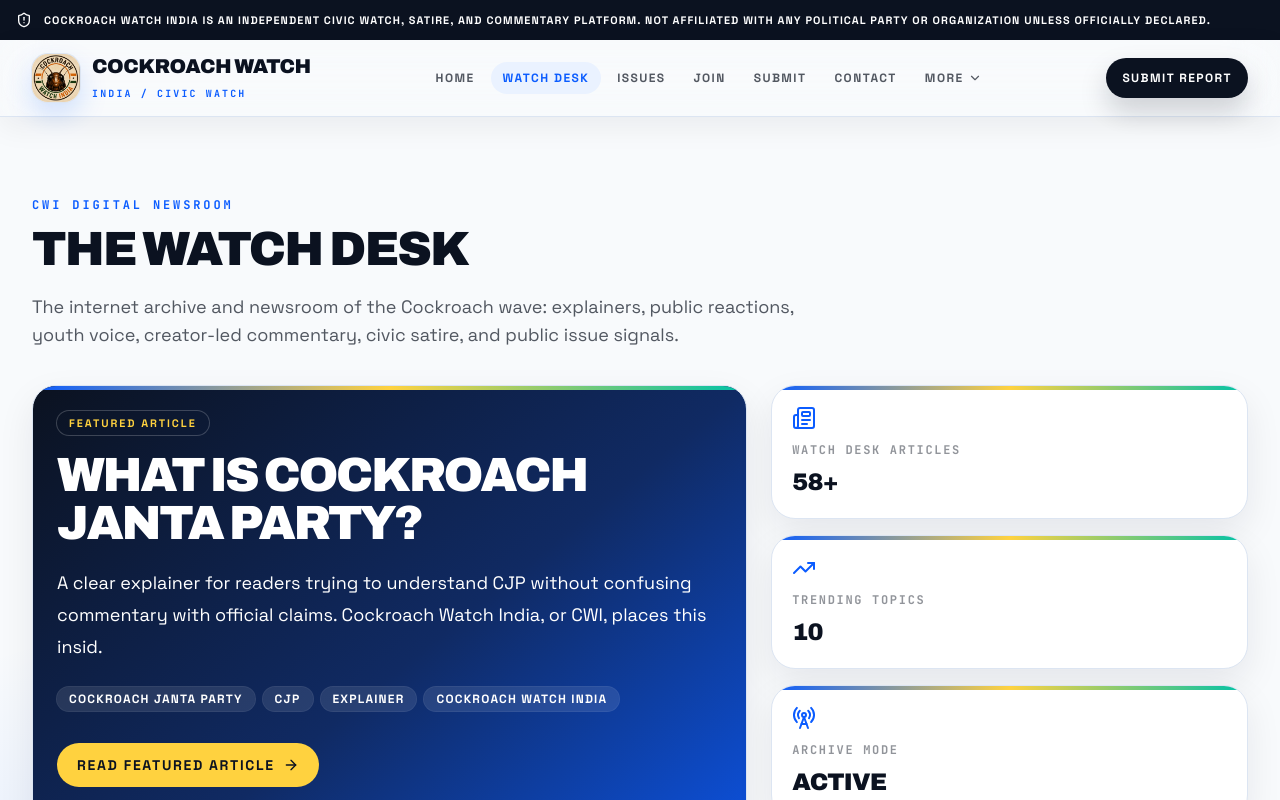
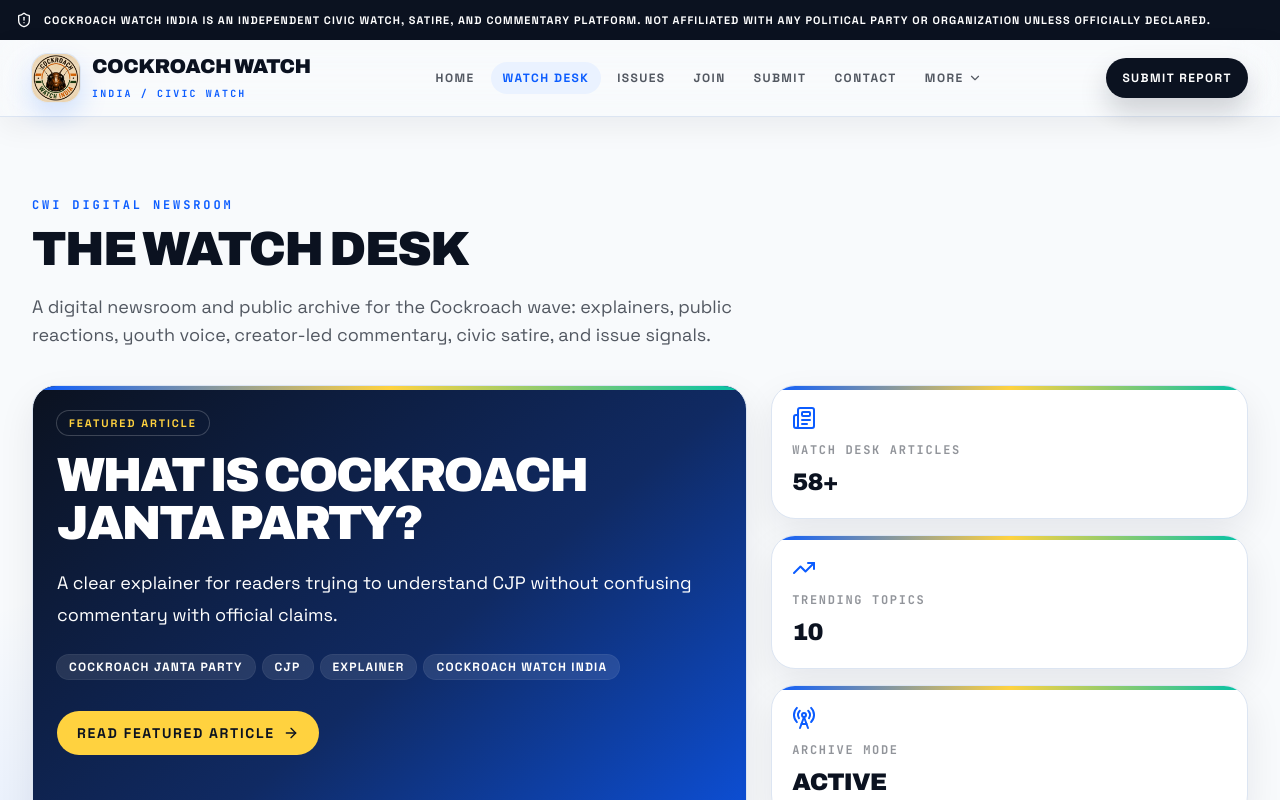
Before and after one commit to callmepnj/CWI, a Next.js app: page /watch-desk in a window 1280 px wide. Shown: the top 800 px of the page. Built offline with nearby package versions, Linux system fonts and the light colour scheme.

Commit message:
Polish Watch Desk editorial copy

```diff
--- a/app/page.tsx
+++ b/app/page.tsx
@@ -177,7 +177,7 @@
           <Link href="/issues">Explore public issues tracked by CWI</Link>
         </Button>
       </Section>
-      <Section eyebrow="Watch Desk" title="Watch Desk" subtitle="Verified notes, explainers, public reactions, corrections, and movement updates.">
+      <Section eyebrow="Watch Desk" title="Watch Desk" subtitle="Editorial notes, explainers, public reactions, corrections, and archive updates from CWI.">
         <div className="mb-6 rounded-[2rem] border border-line bg-gradient-to-br from-ink via-[#102a63] to-royal p-6 text-white shadow-soft">
           <CardLabel className="bg-white/12 text-saffron ring-white/15">Featured article hero</CardLabel>
           <h3 className="font-display text-4xl font-black uppercase leading-tight tracking-[-0.04em]">{featuredPost.title}</h3>
@@ -195,7 +195,7 @@
           </Card>
           <Card>
             <CardLabel>Most discussed issue</CardLabel>
-            <p className="font-display text-3xl font-black uppercase leading-tight">Youth frustration and public memory</p>
+            <p className="font-display text-3xl font-black uppercase leading-tight">Public frustration and memory</p>
             <p className="mt-3 leading-7 text-ink/70">Tracked through civic satire, creator commentary, public reaction, and submitted issue signals.</p>
           </Card>
           <Card>
@@ -206,7 +206,7 @@
           <Card>
             <CardLabel>Viral tracker</CardLabel>
             <p className="font-display text-3xl font-black uppercase leading-tight">Publicly circulating</p>
-            <p className="mt-3 leading-7 text-ink/70">CWI labels developing trends carefully and avoids treating viral claims as confirmed facts.</p>
+            <p className="mt-3 leading-7 text-ink/70">CWI labels developing trends carefully and does not treat viral claims as confirmed facts.</p>
           </Card>
         </div>
 
--- a/app/watch-desk/[slug]/page.tsx
+++ b/app/watch-desk/[slug]/page.tsx
@@ -247,7 +247,7 @@
               <CardLabel>Author</CardLabel>
               <h2 className="font-display text-2xl font-black uppercase tracking-[-0.03em]">{post.author}</h2>
               <p className="mt-4 leading-7 text-ink/70">
-                CWI&apos;s editorial desk documents youth voice, public issues, civic satire, creator-led commentary, and the Cockroach wave with public-interest context.
+                CWI&apos;s editorial desk documents youth voice, public issues, civic satire, creator-led commentary, and the Cockroach wave with public-interest context and careful labels.
               </p>
               <Link href="/about" className="mt-5 inline-flex items-center gap-2 font-mono text-xs font-black uppercase tracking-[0.14em] text-royal">
                 About CWI <ArrowRight className="h-4 w-4" />
--- a/app/watch-desk/page.tsx
+++ b/app/watch-desk/page.tsx
@@ -17,7 +17,7 @@
 export const metadata = createMetadata({
   title: "CWI Watch Desk - Updates, Explainers & Civic Notes",
   description:
-    "Read Cockroach Watch India updates, explainers, public reactions, youth voice stories, fact-check notes, creator spotlights, and Cockroach wave archive posts.",
+    "Read CWI Watch Desk explainers, public reaction notes, youth voice stories, fact-check briefs, creator spotlights, and Cockroach wave archive posts.",
   path: "/watch-desk"
 });
 
@@ -31,7 +31,7 @@
         eyebrow="CWI Digital Newsroom"
         title="The Watch Desk"
         titleAs="h1"
-        subtitle="The internet archive and newsroom of the Cockroach wave: explainers, public reactions, youth voice, creator-led commentary, civic satire, and public issue signals."
+        subtitle="A digital newsroom and public archive for the Cockroach wave: explainers, public reactions, youth voice, creator-led commentary, civic satire, and issue signals."
       >
         <div className="grid gap-6 lg:grid-cols-[1.2fr_0.8fr]">
           <Card className="bg-gradient-to-br from-ink via-[#102a63] to-royal text-white">
@@ -62,7 +62,7 @@
         </div>
       </Section>
 
-      <Section eyebrow="Watch Desk Highlights" title="Trending newsroom notes">
+      <Section eyebrow="Watch Desk Highlights" title="Editor-selected newsroom notes">
         <div className="grid gap-6 md:grid-cols-3">
           {highlights.map((post) => (
             <WatchDeskCard key={post.slug} post={post} />
@@ -70,7 +70,7 @@
         </div>
       </Section>
 
-      <Section eyebrow="Archive Search" title="All Watch Desk articles" subtitle="Filter by category, search topic clusters, and read CWI&apos;s public-interest archive of the Cockroach wave.">
+      <Section eyebrow="Archive Search" title="All Watch Desk articles" subtitle="Filter by category, search topic clusters, and read CWI's public-interest archive of the Cockroach wave.">
         <WatchDeskGrid posts={posts} />
       </Section>
     </>
--- a/data/posts.ts
+++ b/data/posts.ts
@@ -63,7 +63,7 @@
 const author = "Cockroach Watch India Editorial Desk";
 const publishDate = "2026-05-21";
 const coreDisclaimer =
-  "Cockroach Watch India is an independent civic watch, satire, and commentary platform. This article discusses publicly circulating trends, satire, public reactions, and civic commentary. Claims should not be treated as legal findings or official statements unless verified.";
+  "Cockroach Watch India is an independent civic watch, satire, and commentary platform. This article may discuss publicly circulating trends, satire, public reactions, and civic commentary. It should not be read as a legal finding, official statement, or verified claim unless clearly marked as such.";
 
 const articleSeeds: ArticleSeed[] = [
   {
@@ -101,11 +101,11 @@
     tags: ["Gen Z politics India", "political satire", "youth voice"]
   },
   {
-    title: "Why Main Bhi Cockroach exploded online",
+    title: "Why Main Bhi Cockroach spread online",
     slug: "why-main-bhi-cockroach-exploded-online",
     category: "Digital Culture",
     focus: "the spread of the Main Bhi Cockroach phrase across online spaces",
-    angle: "A phrase can travel when people see themselves inside it and repeat it as identity, not only as comedy.",
+    angle: "A phrase travels when people see themselves inside it and repeat it as identity, not just as a joke.",
     tags: ["Main Bhi Cockroach", "viral phrase", "digital culture"],
     verificationStatus: "Reported"
   },
@@ -118,16 +118,16 @@
     tags: ["meme politics India", "youth culture", "politics"]
   },
   {
-    title: "What happened to CJP on X?",
+    title: "CJP on X: what the public conversation shows",
     slug: "what-happened-to-cjp-on-x",
     category: "Public Reaction",
     focus: "public discussion around CJP on X and other platforms",
-    angle: "The visible conversation around CJP should be read with care: screenshots, posts, and claims need context.",
+    angle: "The visible conversation around CJP should be read carefully: screenshots, posts, and claims need context.",
     tags: ["CJP on X", "public reaction", "social media"],
     verificationStatus: "Reported"
   },
   {
-    title: "Why digital satire spreads faster than speeches",
+    title: "Why digital satire travels faster than speeches",
     slug: "why-digital-satire-spreads-faster-than-speeches",
     category: "Digital Culture",
     focus: "why short satirical formats move faster than formal political messaging",
@@ -139,7 +139,7 @@
     slug: "public-reaction-to-cockroach-wave-explained",
     category: "Public Reaction",
     focus: "how citizens, creators, students, and observers are reacting to the Cockroach wave",
-    angle: "Public reaction is not one single mood; it is a mix of amusement, anger, curiosity, and civic recognition.",
+    angle: "Public reaction is rarely one mood. Around the Cockroach wave, it mixes amusement, anger, curiosity, and civic recognition.",
     tags: ["public reaction", "Cockroach wave", "youth voice"],
     verificationStatus: "Reported"
   },
@@ -148,7 +148,7 @@
     slug: "why-creators-are-joining-cockroach-movement",
     category: "Creator Spotlight",
     focus: "how creators participate in the Cockroach wave through edits, explainers, posts, and commentary",
-    angle: "Creators are becoming civic translators for audiences that do not wait for formal media framing.",
+    angle: "Creators increasingly translate civic frustration for audiences that do not wait for formal media framing.",
     tags: ["creator-led commentary", "Cockroach movement", "creator credit"]
   },
   {
@@ -156,7 +156,7 @@
     slug: "how-meme-politics-became-mainstream-in-india",
     category: "Explainer",
     focus: "the mainstreaming of meme politics in Indian public conversation",
-    angle: "Meme politics is no longer side commentary; it shapes attention, language, and public perception.",
+    angle: "Meme politics is no longer side commentary. It shapes attention, language, and public perception.",
     tags: ["meme politics India", "Indian politics", "digital culture"]
   },
   {
@@ -168,7 +168,7 @@
     tags: ["internet movements", "2026", "digital civic culture"]
   },
   {
-    title: "The rise of digital civic culture",
+    title: "The rise of digital civic culture in India",
     slug: "rise-of-digital-civic-culture",
     category: "Digital Culture",
     focus: "digital civic culture as a new layer of public participation",
@@ -180,7 +180,7 @@
     slug: "is-cjp-satire-commentary-or-movement",
     category: "Explainer",
     focus: "how different audiences interpret CJP",
-    angle: "CJP can be discussed as satire, commentary, and movement language depending on context and source.",
+    angle: "CJP is discussed online as satire, commentary, and movement language, depending on context and source.",
     tags: ["CJP", "satire", "movement"],
     verificationStatus: "Opinion"
   },
@@ -189,7 +189,7 @@
     slug: "youth-frustration-and-meme-politics",
     category: "Youth Voice",
     focus: "why youth frustration often appears first through meme politics",
-    angle: "When formal language feels distant, memes become a fast public vocabulary for frustration and dignity.",
+    angle: "When formal language feels distant, memes become a public vocabulary for frustration, dignity, and recognition.",
     tags: ["youth frustration", "meme politics", "dignity"]
   },
   {
@@ -197,7 +197,7 @@
     slug: "why-cwi-was-created",
     category: "Archive",
     focus: "the reason Cockroach Watch India exists as an independent civic archive",
-    angle: "CWI was built to document, verify, amplify, and preserve the public memory around the Cockroach wave.",
+    angle: "CWI was built to document, verify, amplify, and preserve public memory around the Cockroach wave.",
     tags: ["Cockroach Watch India", "CWI", "archive"],
     verificationStatus: "Verified"
   },
@@ -256,7 +256,7 @@
     slug: "what-makes-a-meme-become-a-movement",
     category: "Meme Watch",
     focus: "the conditions that turn a meme into movement language",
-    angle: "A meme becomes movement language when it helps people name a shared public feeling.",
+    angle: "A meme becomes movement language when it helps people name a shared public feeling with clarity.",
     tags: ["meme movement", "Cockroach wave", "digital culture"],
     verificationStatus: "Opinion/Satire"
   },
@@ -310,7 +310,7 @@
     tags: ["online communities", "digital culture", "public issues"]
   },
   {
-    title: "CJP and the rise of internet-first movements",
+    title: "CJP and the rise of internet-first public movements",
     slug: "cjp-and-rise-of-internet-first-movements",
     category: "Movement Update",
     focus: "CJP as part of a wider internet-first movement pattern",
@@ -376,7 +376,7 @@
     slug: "how-public-reaction-becomes-news",
     category: "Public Reaction",
     focus: "when public reaction deserves documentation",
-    angle: "Public reaction becomes news when it reveals a wider civic mood, not only a temporary comment storm.",
+    angle: "Public reaction becomes news when it reveals a wider civic mood, not just a temporary comment storm.",
     tags: ["public reaction", "newsroom", "civic mood"],
     verificationStatus: "Reported"
   },
@@ -385,7 +385,7 @@
     slug: "why-youth-voice-needs-an-archive",
     category: "Youth Voice",
     focus: "archiving youth voice before platforms bury it",
-    angle: "Youth voice deserves memory because public systems often notice only after the moment has passed.",
+    angle: "Youth voice deserves an archive because public systems often notice it only after the moment has passed.",
     tags: ["youth voice India", "archive", "public memory"]
   },
   {
@@ -393,7 +393,7 @@
     slug: "difference-between-satire-and-fake-news",
     category: "Fact Check",
     focus: "how CWI separates satire from misinformation",
-    angle: "Satire signals commentary. Fake news presents unverified claims as fact. The difference matters.",
+    angle: "Satire signals commentary. Fake news presents unverified claims as fact. The difference matters for trust, safety, and public memory.",
     tags: ["fact check", "satire", "fake news"],
     verificationStatus: "Verified"
   },
@@ -454,7 +454,7 @@
     slug: "why-cockroach-identity-travels",
     category: "Meme Watch",
     focus: "why the Cockroach identity is memorable online",
-    angle: "The identity travels because it is resilient, uncomfortable, ironic, and easy to remix.",
+    angle: "The identity travels because it is resilient, uncomfortable, ironic, and easy to remix without losing recognition.",
     tags: ["Cockroach identity", "Cockroach wave", "meme watch"],
     verificationStatus: "Opinion/Satire"
   },
@@ -463,7 +463,7 @@
     slug: "what-students-are-saying-through-meme-politics",
     category: "Youth Voice",
     focus: "student frustration, humor, and civic expression",
-    angle: "Student meme politics often carries serious signals about exams, jobs, dignity, and institutional trust.",
+    angle: "Student meme politics often carries serious signals about exams, jobs, dignity, and trust in institutions.",
     tags: ["students", "meme politics", "youth voice"],
     verificationStatus: "Reported"
   },
@@ -472,7 +472,7 @@
     slug: "why-unemployment-anger-appears-online-first",
     category: "Youth Voice",
     focus: "unemployment anger and digital expression",
-    angle: "Online spaces often become the first public record of frustration when offline channels feel closed.",
+    angle: "Online spaces often become the first public record of frustration when offline channels feel closed or unresponsive.",
     tags: ["unemployment", "youth voice India", "public issues"],
     verificationStatus: "Reported"
   },
@@ -490,7 +490,7 @@
     slug: "why-digital-protest-needs-verification",
     category: "Fact Check",
     focus: "verification as a safety layer for digital protest",
-    angle: "Verification protects public-interest speech from being weakened by fake claims or bad context.",
+    angle: "Verification protects public-interest speech from being weakened by false claims or missing context.",
     tags: ["digital protest", "verification", "fact check"],
     verificationStatus: "Verified"
   },
@@ -571,7 +571,11 @@
     return text;
   }
 
-  return `${text.slice(0, maxLength - 1).trimEnd()}.`;
+  const truncated = text.slice(0, maxLength - 3);
+  const lastSpace = truncated.lastIndexOf(" ");
+  const cleanText = lastSpace > 80 ? truncated.slice(0, lastSpace) : truncated;
+
+  return `${cleanText.trimEnd()}...`;
 }
 
 function metaTitle(title: string) {
@@ -580,53 +584,88 @@
   return `${limitText(title, maxTitleLength)}${suffix}`;
 }
 
+function pick<T>(items: T[], index: number) {
+  return items[index % items.length];
+}
+
 function socialPack(seed: ArticleSeed, summary: string): SocialPack {
   return {
     xThread: [
-      `${seed.title}: a CWI Watch Desk note.`,
-      `Cockroach Watch India is documenting the Cockroach Janta Party conversation, the Cockroach wave, youth voice, and meme politics with context.`,
-      "Read the full article, check the source labels, and submit corrections or creator-credit notes where needed."
+      `${seed.title}: a Watch Desk brief from CWI.`,
+      "Cockroach Watch India is tracking the public conversation around Cockroach Janta Party, the Cockroach wave, creator commentary, and civic satire with context.",
+      "Read the article, check the labels, and send corrections or creator-credit notes when context is missing."
     ],
-    instagramCaption: `${seed.title}. Cockroach Watch India explains the Cockroach wave, CWI's civic-watch context, and the public conversation around Cockroach Janta Party. Document. Verify. Amplify.`,
-    redditPost: `${summary} This CWI post is for discussion, source-checking, and public-interest context around the Cockroach wave.`,
-    youtubeShortsDescription: `${seed.title} - Cockroach Watch India explains the Cockroach wave, CJP online discussion, youth voice, civic satire, and creator-led commentary.`,
+    instagramCaption: `${seed.title}. Cockroach Watch India explains the public context around CJP, the Cockroach wave, youth voice, civic satire, and creator-led commentary. Document. Verify. Amplify.`,
+    redditPost: `${summary} This CWI post is meant for source-checking, public-interest discussion, and responsible context around the Cockroach wave.`,
+    youtubeShortsDescription: `${seed.title} - CWI explains the Cockroach wave, Cockroach Janta Party discussion, Gen Z politics, civic satire, and creator culture in India.`,
     seoSummary: summary
   };
 }
 
 function makeArticle(seed: ArticleSeed, index: number): Omit<WatchPost, "relatedSlugs"> {
-  const summary = limitText(
-    `${seed.angle} Cockroach Watch India, or CWI, places this inside the wider Cockroach Janta Party discussion, the Cockroach wave, youth voice, civic satire, and digital public culture in India.`,
-    155
+  const metaClosers = [
+    "CWI tracks the context around CJP, the Cockroach wave, and civic satire.",
+    "A CWI Watch Desk brief on CJP, youth voice, and digital civic culture.",
+    "Cockroach Watch India explains the public context with careful labels."
+  ];
+  const summary = seed.angle;
+  const metaDescription = limitText(`${seed.angle} ${pick(metaClosers, index)}`, 155);
+  const readingMinutes = 4 + (index % 4);
+  const pullQuote = pick(
+    [
+      "A viral moment becomes useful only when it is documented with context, credit, and care.",
+      "The internet moves quickly; public memory needs a slower, more responsible record.",
+      "CWI treats the Cockroach wave as a civic signal, not as a rumor machine.",
+      "Satire can travel fast, but public-interest commentary still needs verification."
+    ],
+    index
   );
-  const readingMinutes = 4 + (index % 4);
-  const pullQuote = `The Cockroach wave is not only a feed event; it is a public-memory signal that needs context, credit, and verification.`;
+  const articleOpeners = [
+    `${seed.title} matters because it points to ${seed.focus}. CWI is tracking this subject as part of a public archive, not as an official voice of Cockroach Janta Party or any political organization.`,
+    `At the center of this story is ${seed.focus}. Cockroach Watch India follows the discussion as independent civic commentary, with clear distance from official party claims or endorsements.`,
+    `The subject matters because it helps explain ${seed.focus}. CWI's role is to document the public conversation, identify context, and avoid treating viral claims as settled facts.`
+  ];
+  const contextParagraphs = [
+    "The discussion is moving through posts, edits, short videos, comment sections, and creator-led explainers. That visibility matters, but visibility alone does not verify a claim.",
+    "Online attention can make a topic feel settled before the facts are clear. CWI separates public reaction from confirmation, especially when screenshots, reposts, or edited clips are involved.",
+    "The strongest public signal is not only that people are sharing the topic. It is that they are using it to talk about recognition, frustration, accountability, and digital civic culture."
+  ];
+  const cwiMethodParagraphs = [
+    "Cockroach Watch India uses careful labels for developing material: reportedly, publicly circulating, online discussion, internet reaction, viral trend, and public commentary. The aim is clarity, not exaggeration.",
+    "CWI's editorial standard is simple: document the moment, verify the source trail where possible, credit creators, and explain the public-interest context without impersonating Cockroach Janta Party.",
+    "The Watch Desk avoids presenting unverified allegations as fact. When a claim is unclear, the responsible label is reported, developing, alleged, or requires verification."
+  ];
+  const closingParagraphs = [
+    "What happens next depends on how creators, students, first-time voters, civic observers, and local communities continue to use the language. CWI will keep the record focused on context, safety, and public memory.",
+    "The next phase will be shaped by correction, repetition, creator credit, and whether the conversation stays attached to real public issues. CWI will continue to archive the signal without inflating it.",
+    "Readers should follow the source trail, compare claims, and treat viral certainty with caution. The purpose of the archive is to make the moment easier to understand, not louder than the evidence."
+  ];
   const sections = [
     {
-      heading: "Why this matters",
+      heading: pick(["Why this matters", "The context", "Why readers are watching"], index),
       paragraphs: [
-        `${seed.title} matters because ${seed.focus}. Cockroach Watch India follows this topic as a civic archive, not as an official voice of Cockroach Janta Party or any political organization.`,
-        `CWI tracks the Cockroach wave as public commentary: what people are saying, what creators are making, what issues are being attached to the trend, and what still requires verification.`
+        pick(articleOpeners, index),
+        `The Cockroach wave is being discussed through humor, anger, creator work, and public commentary. CWI tracks those signals while keeping the distinction clear between satire, public reaction, and verified information.`
       ]
     },
     {
-      heading: "The public signal",
+      heading: pick(["The public signal", "What the conversation shows", "How it is spreading"], index),
       paragraphs: [
-        `The online discussion around this topic is publicly circulating through posts, edits, short videos, comments, and creator-led commentary. That makes it visible, but visibility does not automatically make every claim verified.`,
-        `The stronger reading is that youth voice, meme politics, and civic satire are becoming part of how people describe public frustration in India. CWI documents that signal with source labels and correction paths.`
+        pick(contextParagraphs, index),
+        `The link to Cockroach Janta Party and CJP-related search interest should be read as part of a wider digital culture story: people are looking for language that makes public frustration visible without relying only on formal speeches or statements.`
       ]
     },
     {
-      heading: "CWI context",
+      heading: pick(["CWI context", "Editorial note", "How CWI reads it"], index),
       paragraphs: [
-        `Cockroach Watch India uses cautious language for developing claims: reportedly, publicly circulating, online discussions, internet reaction, viral trend, and public commentary. CWI avoids presenting unverified allegations as fact.`,
-        `For CWI, the editorial duty is simple: document the moment, verify the source trail, amplify public-interest context, credit creators, and archive the Cockroach wave without impersonating Cockroach Janta Party.`
+        pick(cwiMethodParagraphs, index),
+        `This is why CWI keeps creator credit, correction requests, and cautious verification labels inside the article record. The goal is a usable archive, not a louder version of the feed.`
       ]
     },
     {
-      heading: "What to watch next",
+      heading: pick(["What to watch next", "What comes next", "Where the record goes"], index),
       paragraphs: [
-        `Readers should watch how creators, students, first-time voters, and civic observers keep remixing this conversation. The next phase of any internet-first movement is often shaped by repetition, correction, and public memory.`,
+        pick(closingParagraphs, index),
         coreDisclaimer
       ]
     }
@@ -650,7 +689,7 @@
     author,
     readingMinutes,
     metaTitle: metaTitle(seed.title),
-    metaDescription: summary,
+    metaDescription,
     imageAlt: `${seed.title} - Cockroach Watch India Watch Desk article graphic`,
     pullQuote,
     social: socialPack(seed, summary)
```
Also changed, not shown: 1 other file (tests, documents, lock files or other folders).
